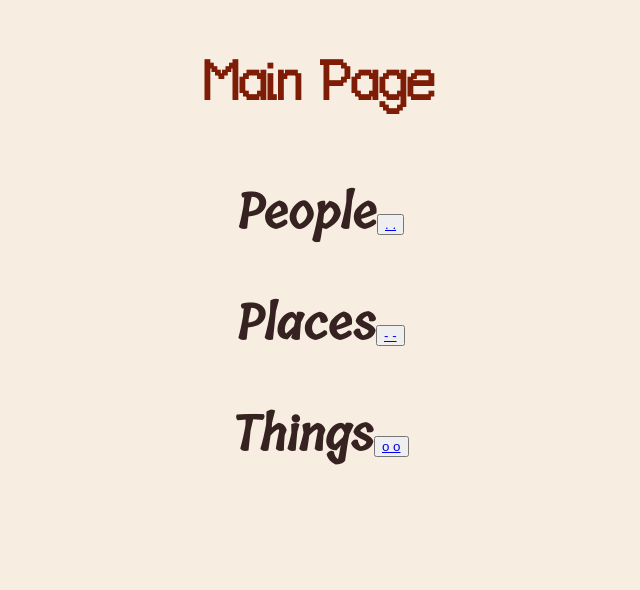
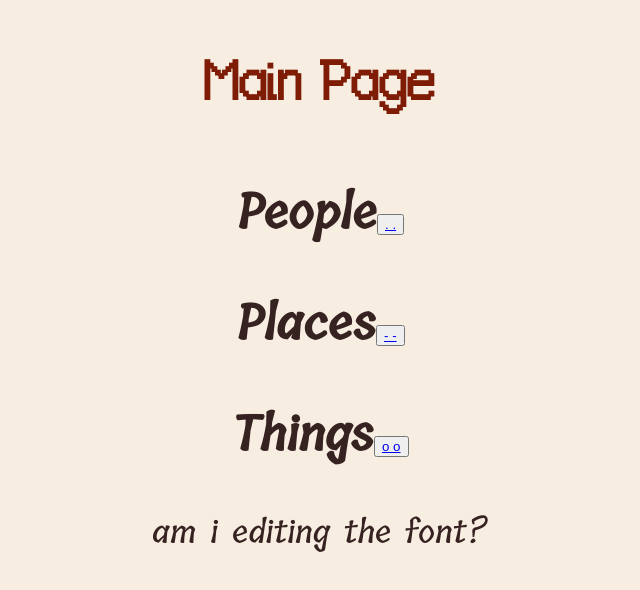
Before and after one commit to CharlesKleeven/CharlesKleeven.github.io, a plain HTML site: page index.html in a window 1280 px wide. Shown: the whole page, without its empty margins (380-1020 px from the left). Drawn offline with Linux system fonts and the light colour scheme.

Commit message:
Update index.html

```diff
--- a/index.html
+++ b/index.html
@@ -10,6 +10,8 @@
   <h1>Places<button type="button"><a href="places.html" title="peekaboo">- -</a></button></h1>
   <h1>Things<button type="button"><a href="characters.html" title="click here lol">o o</a></button></h1>
 
+  am i editing the font?
+
 
 
 </p>
```
